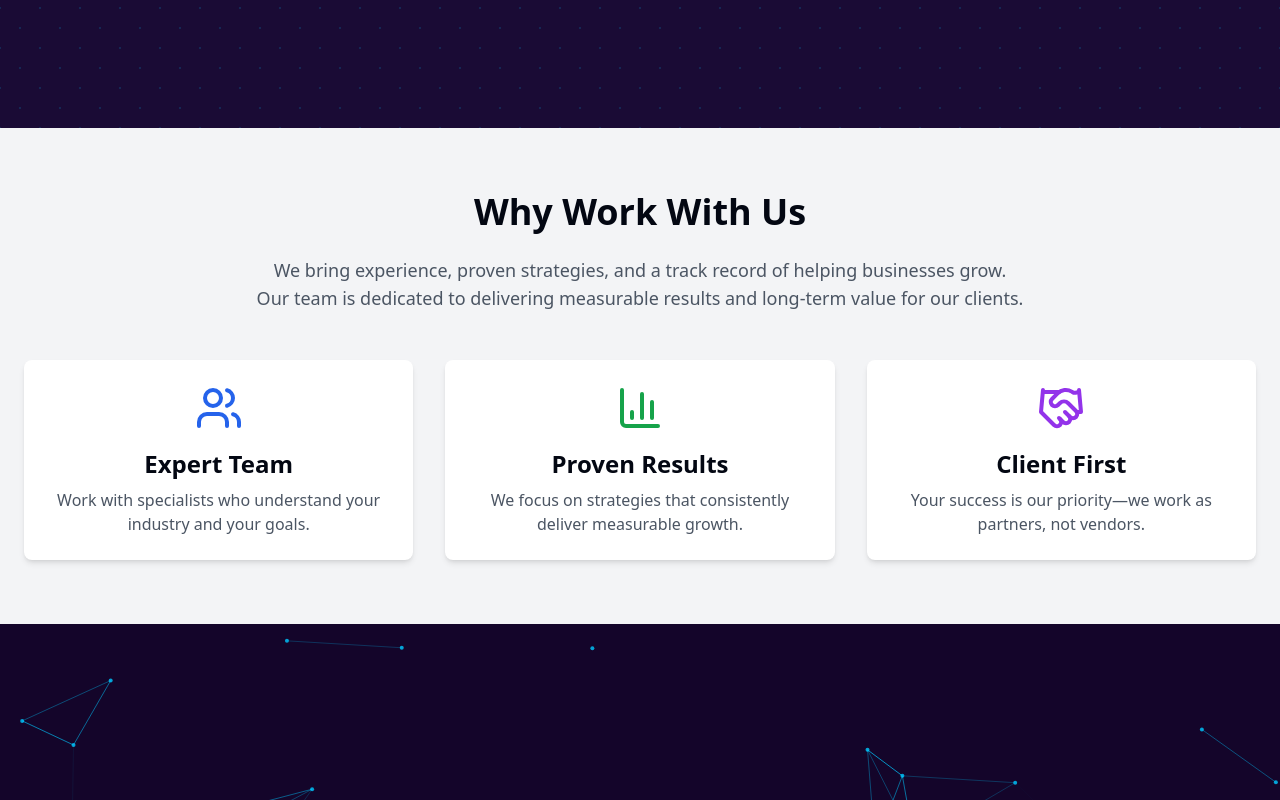
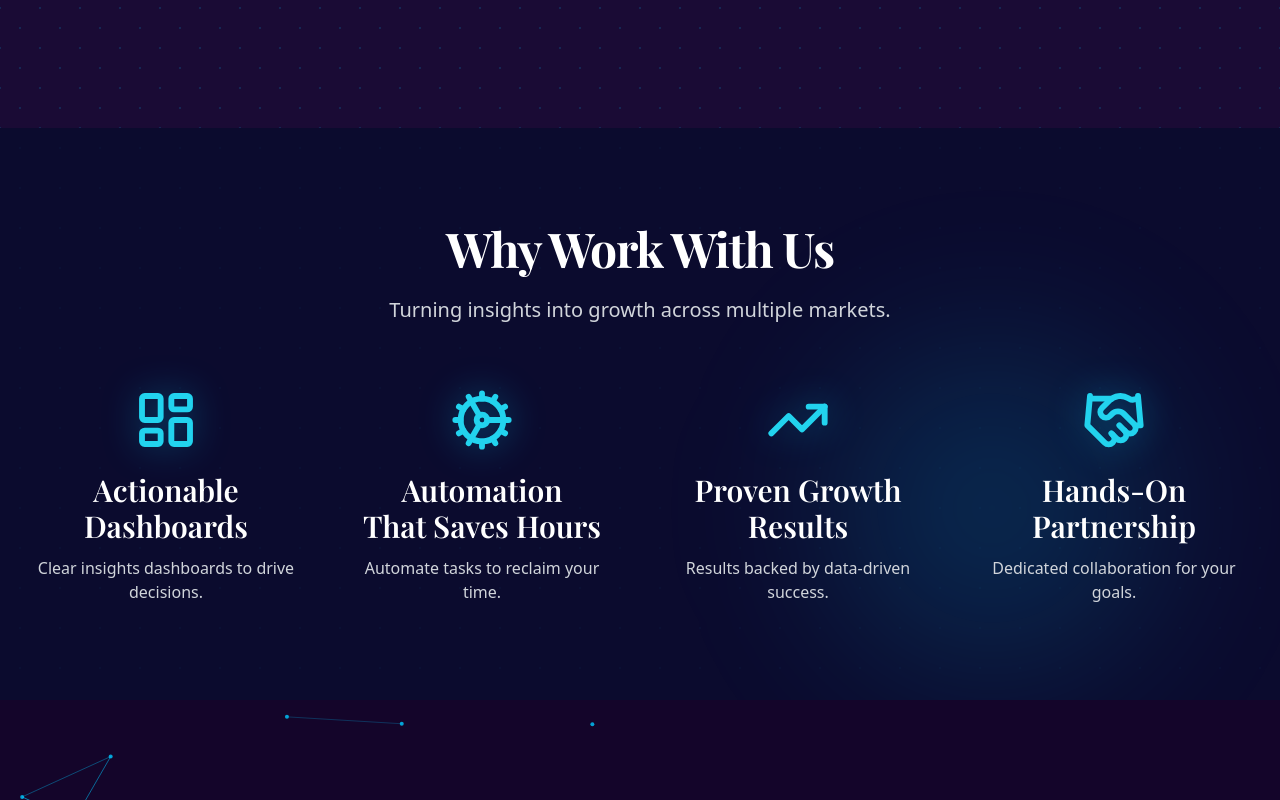
Before and after one commit to kartik-7877/statixgrowth-site, a Next.js app: page / in a window 1280 px wide. Shown: the part 1520-2320 px from the top of the page. Built offline with nearby package versions, Linux system fonts and the light colour scheme.

Commit message:
Restyle WhyWorkWithUs to dark hero look with soft glow

```diff
--- a/components/WhyWorkWithUs.js
+++ b/components/WhyWorkWithUs.js
@@ -1,35 +1,168 @@
-// components/WhyWorkWithUs.js
-import { Users, BarChart3, Handshake } from "lucide-react";
+import { LayoutDashboard, Cog, TrendingUp, Handshake } from "lucide-react";
 
 export default function WhyWorkWithUs() {
   return (
-    <section className="bg-gray-100 py-16">
-      <div className="container mx-auto px-6 text-center">
-        <h2 className="text-4xl font-bold mb-6">Why Work With Us</h2>
-        <p className="text-lg text-gray-600 mb-12 max-w-3xl mx-auto">
-          We bring experience, proven strategies, and a track record of helping businesses grow.
-          Our team is dedicated to delivering measurable results and long-term value for our clients.
+    <section
+      className="
+        relative w-full overflow-hidden
+        bg-[#0b0b2e]
+        py-16 sm:py-20 md:py-24
+      "
+    >
+      {/* subtle dotted bg like the hero */}
+      <div
+        aria-hidden="true"
+        className="
+          pointer-events-none absolute inset-0
+          opacity-[0.15]
+          [background-image:radial-gradient(rgba(0,200,255,0.18)_1px,transparent_1px)]
+          [background-size:40px_40px]
+          [background-position:0_0,20px_20px]
+        "
+      />
+
+      {/* soft spotlight/glow (not a rectangle) */}
+      <div
+        aria-hidden="true"
+        className="
+          pointer-events-none absolute -bottom-24 right-0
+          w-[70vw] h-[70vw] md:w-[45vw] md:h-[45vw]
+          bg-[radial-gradient(ellipse_at_center,rgba(0,200,255,0.20),transparent_60%)]
+          blur-3xl
+        "
+      />
+
+      <div className="relative z-10 max-w-7xl mx-auto px-5 sm:px-8">
+        {/* Heading */}
+        <h2
+          className="
+            font-display text-white tracking-tight text-center
+            text-3xl sm:text-4xl md:text-5xl font-bold
+          "
+        >
+          Why Work With Us
+        </h2>
+
+        {/* Subheading */}
+        <p
+          className="
+            font-sans text-gray-300 text-center
+            mt-4 sm:mt-5 md:mt-6
+            text-base sm:text-lg md:text-xl
+          "
+        >
+          Turning insights into growth across multiple markets.
         </p>
-        <div className="grid gap-8 md:grid-cols-3">
-          <div className="p-6 bg-white rounded-lg shadow-md flex flex-col items-center">
-            <Users className="h-12 w-12 text-blue-600 mb-4" />
-            <h3 className="text-2xl font-semibold mb-2">Expert Team</h3>
-            <p className="text-gray-600">
-              Work with specialists who understand your industry and your goals.
+
+        {/* Items */}
+        <div
+          className="
+            mt-12 md:mt-16
+            grid grid-cols-1 sm:grid-cols-2 md:grid-cols-4
+            gap-10 md:gap-12
+          "
+        >
+          {/* Item 1 */}
+          <div className="flex flex-col items-center text-center">
+            <LayoutDashboard
+              className="
+                w-16 h-16 sm:w-16 sm:h-16
+                text-cyan-400
+                drop-shadow-[0_0_18px_rgba(0,200,255,0.35)]
+              "
+              strokeWidth={2.2}
+            />
+            <h3
+              className="
+                font-display text-white font-semibold
+                text-2xl sm:text-2xl md:text-3xl
+                mt-5 leading-tight
+              "
+            >
+              Actionable
+              <br className="hidden sm:block" />
+              {" "}Dashboards
+            </h3>
+            <p className="font-sans text-gray-300 mt-3 text-sm sm:text-base leading-relaxed">
+              Clear insights dashboards to drive decisions.
             </p>
           </div>
-          <div className="p-6 bg-white rounded-lg shadow-md flex flex-col items-center">
-            <BarChart3 className="h-12 w-12 text-green-600 mb-4" />
-            <h3 className="text-2xl font-semibold mb-2">Proven Results</h3>
-            <p className="text-gray-600">
-              We focus on strategies that consistently deliver measurable growth.
+
+          {/* Item 2 */}
+          <div className="flex flex-col items-center text-center">
+            <Cog
+              className="
+                w-16 h-16 sm:w-16 sm:h-16
+                text-cyan-400
+                drop-shadow-[0_0_18px_rgba(0,200,255,0.35)]
+              "
+              strokeWidth={2.2}
+            />
+            <h3
+              className="
+                font-display text-white font-semibold
+                text-2xl sm:text-2xl md:text-3xl
+                mt-5 leading-tight
+              "
+            >
+              Automation
+              <br className="hidden sm:block" />
+              {" "}That Saves Hours
+            </h3>
+            <p className="font-sans text-gray-300 mt-3 text-sm sm:text-base leading-relaxed">
+              Automate tasks to reclaim your time.
             </p>
           </div>
-          <div className="p-6 bg-white rounded-lg shadow-md flex flex-col items-center">
-            <Handshake className="h-12 w-12 text-purple-600 mb-4" />
-            <h3 className="text-2xl font-semibold mb-2">Client First</h3>
-            <p className="text-gray-600">
-              Your success is our priority—we work as partners, not vendors.
+
+          {/* Item 3 */}
+          <div className="flex flex-col items-center text-center">
+            <TrendingUp
+              className="
+                w-16 h-16 sm:w-16 sm:h-16
+                text-cyan-400
+                drop-shadow-[0_0_18px_rgba(0,200,255,0.35)]
+              "
+              strokeWidth={2.2}
+            />
+            <h3
+              className="
+                font-display text-white font-semibold
+                text-2xl sm:text-2xl md:text-3xl
+                mt-5 leading-tight
+              "
+            >
+              Proven Growth
+              <br className="hidden sm:block" />
+              {" "}Results
+            </h3>
+            <p className="font-sans text-gray-300 mt-3 text-sm sm:text-base leading-relaxed">
+              Results backed by data-driven success.
+            </p>
+          </div>
+
+          {/* Item 4 */}
+          <div className="flex flex-col items-center text-center">
+            <Handshake
+              className="
+                w-16 h-16 sm:w-16 sm:h-16
+                text-cyan-400
+                drop-shadow-[0_0_18px_rgba(0,200,255,0.35)]
+              "
+              strokeWidth={2.2}
+            />
+            <h3
+              className="
+                font-display text-white font-semibold
+                text-2xl sm:text-2xl md:text-3xl
+                mt-5 leading-tight
+              "
+            >
+              Hands-On
+              <br className="hidden sm:block" />
+              {" "}Partnership
+            </h3>
+            <p className="font-sans text-gray-300 mt-3 text-sm sm:text-base leading-relaxed">
+              Dedicated collaboration for your goals.
             </p>
           </div>
         </div>
```
